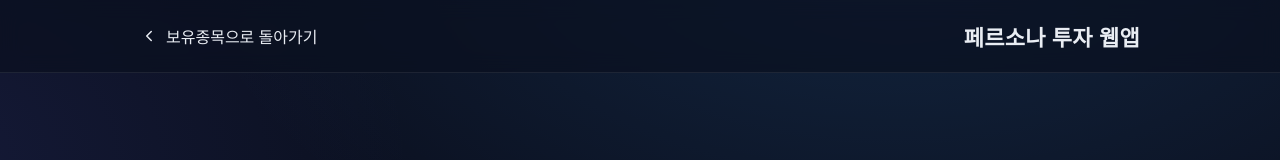
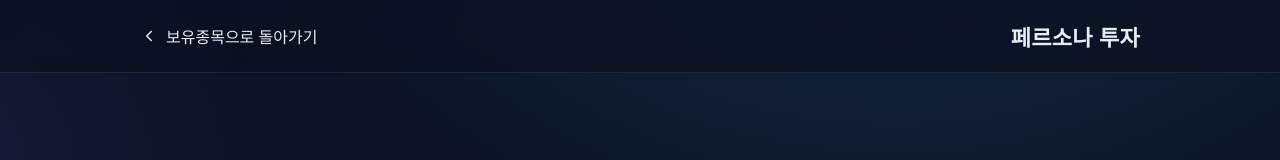
Before and after one commit to eejsung/persona, a plain HTML site: page index.html in a window 1280 px wide. Shown: the top 160 px of the page. Drawn offline with Linux system fonts and the light colour scheme.

Commit message:
Update index.html

```diff
--- a/index.html
+++ b/index.html
@@ -109,7 +109,7 @@
         <svg width="18" height="18" viewBox="0 0 24 24" fill="none" xmlns="http://www.w3.org/2000/svg"><path d="M15 18L9 12L15 6" stroke="currentColor" stroke-width="2" stroke-linecap="round" stroke-linejoin="round"/></svg>
         <span>보유종목으로 돌아가기</span>
       </a>
-      <h1 id="title" style="margin-left:auto">페르소나 투자 웹앱</h1>
+      <h1 id="title" style="margin-left:auto">페르소나 투자</h1>
     </div>
   </header>
 
```
